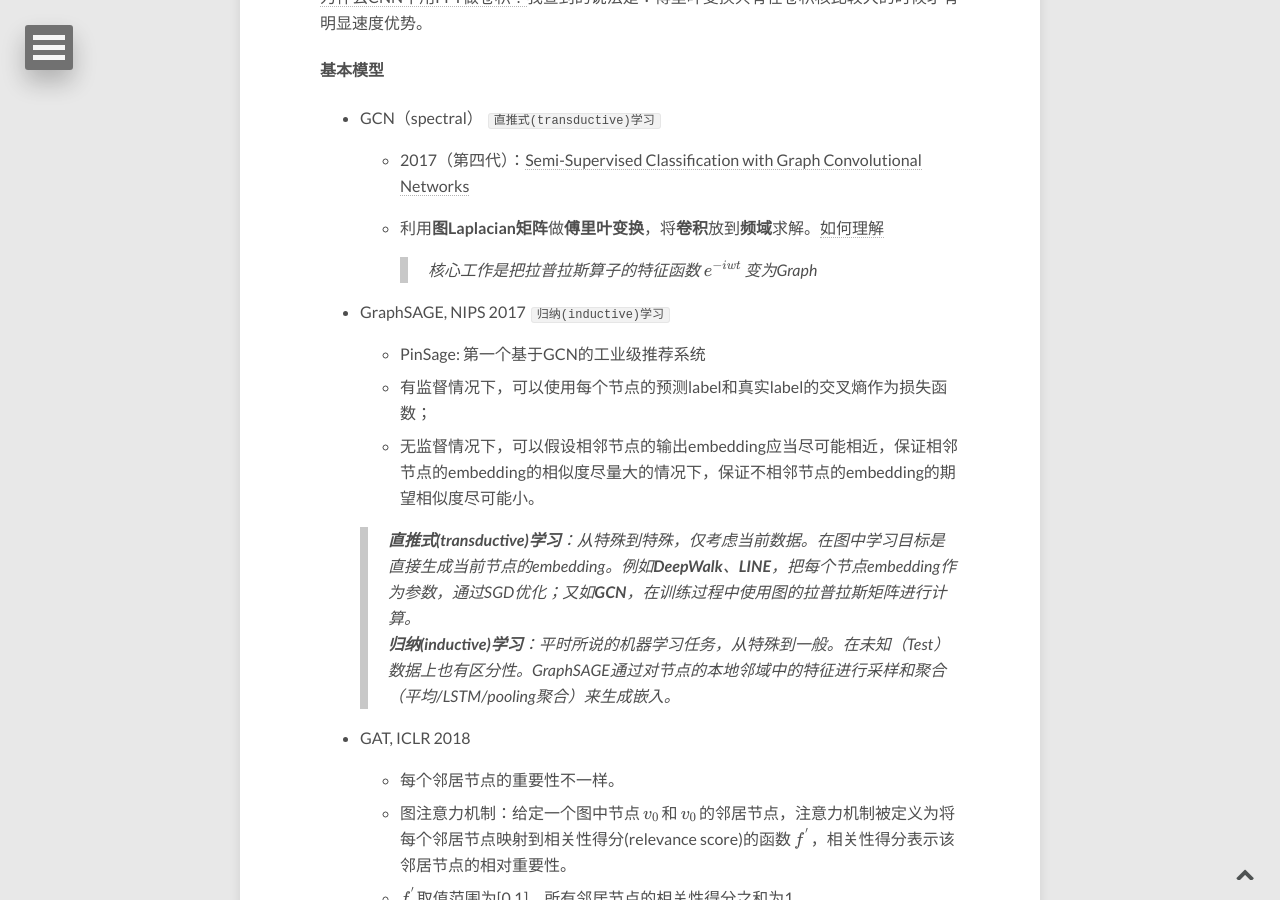
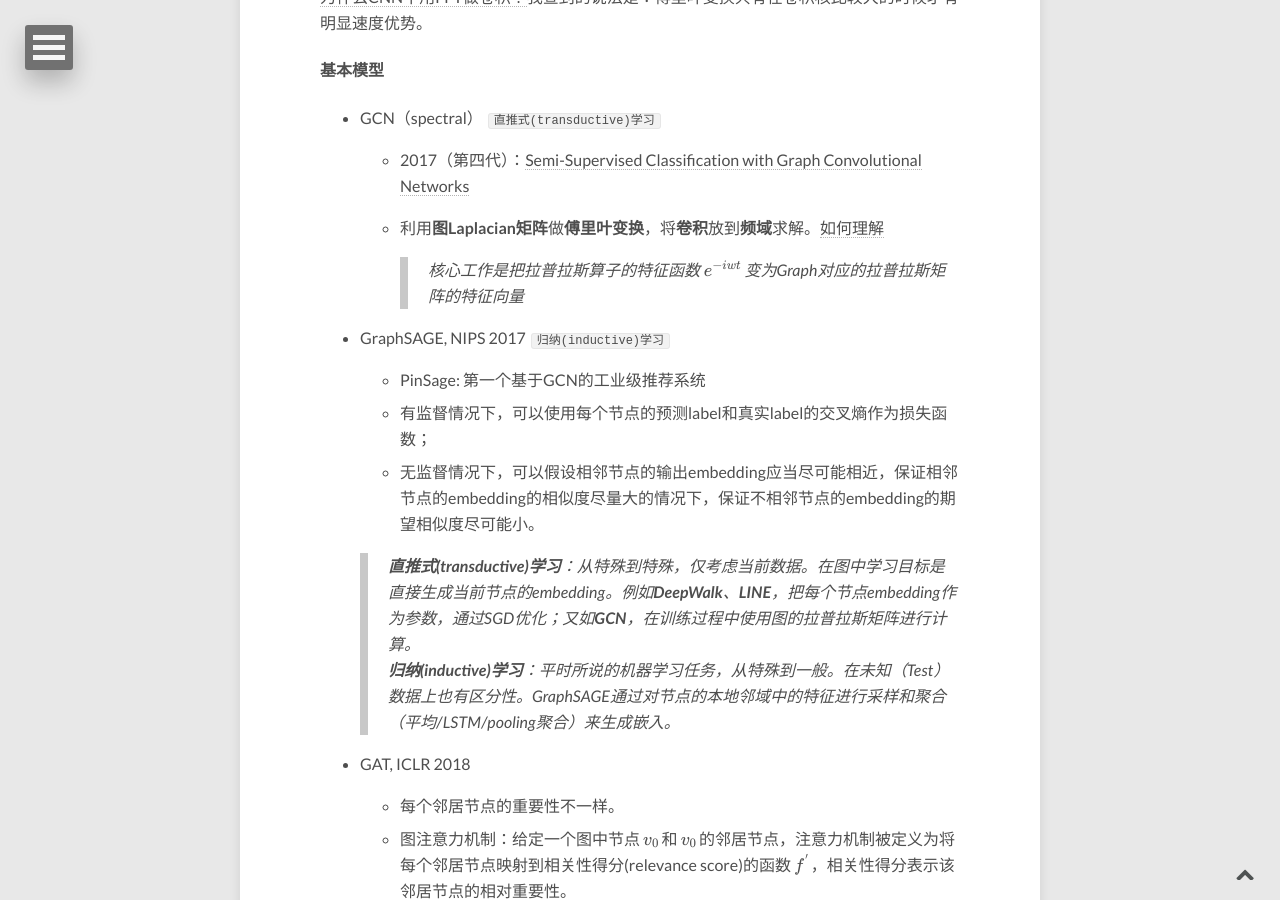
Before and after one commit to E0HYL/BLOG-OF-E0, a Jekyll site: the page built from _posts/2020-03-06-GNNBasic.md, in a window 1280 px wide and 900 px high, scrolled down 1416 px. Built offline with Jekyll 4.4.1, drawn with Linux system fonts in a browser that asks for light colours; nearby versions of some CDN libraries; emoji names are drawn with the system emoji font; formulas are drawn with MathJax 3; comment, search, counter and statistics services are not loaded.

Commit message:
update gcn

```diff
--- a/_posts/2020-03-06-GNNBasic.md
+++ b/_posts/2020-03-06-GNNBasic.md
@@ -55,7 +55,7 @@ GCN也特指频域上做卷积的图卷积神经网络，我之前很长一段
 
   - 利用**图Laplacian矩阵**做**傅里叶变换**，将**卷积**放到**频域**求解。[如何理解](https://www.zhihu.com/question/54504471)
 
-    > 核心工作是把拉普拉斯算子的特征函数 $$e^{-iwt}$$ 变为Graph
+    > 核心工作是把拉普拉斯算子的特征函数 $$e^{-iwt}$$ 变为Graph对应的拉普拉斯矩阵的特征向量
 
 - GraphSAGE, NIPS 2017 `归纳(inductive)学习`
 
```
